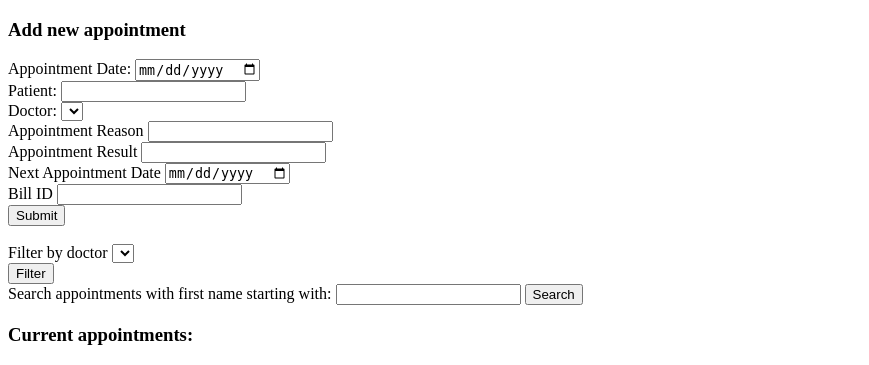
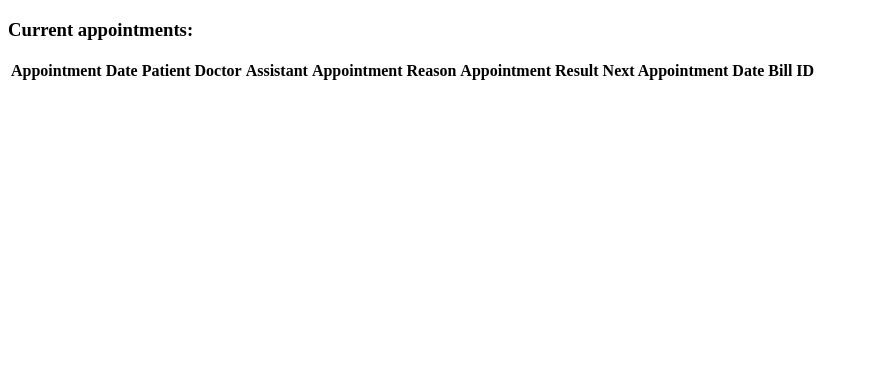
Before and after one commit to chosunosu/cs340_finalProject, a Node server app: page /appts/filter/1 in a window 1280 px wide. Shown: the top 365 px of the page, without its empty margins (0-869 px from the left). Run offline with Node 20, Linux system fonts and the light colour scheme; data comes from the database, SQL or seed files in the repository; data that the repository does not hold is empty; some libraries are stand-ins or nearby versions.

Commit message:
incremental testing of appts page

```diff
--- a/appts.js
+++ b/appts.js
@@ -81,7 +81,7 @@ module.exports = function(){
         context.jsscripts = ["deleteappt.js","filterappts.js","searchappts.js"];
         var mysql = req.app.get('mysql');
         getAppts(res, mysql, context, complete);
-        getPlanets(res, mysql, context, complete);
+        getDoctors(res, mysql, context, complete);
         function complete(){
             callbackCount++;
             if(callbackCount >= 2){
@@ -132,7 +132,7 @@ module.exports = function(){
         context.jsscripts = ["selectedplanet.js", "updateappt.js"];
         var mysql = req.app.get('mysql');
         getAppt(res, mysql, context, req.params.id, complete);
-        getPlanets(res, mysql, context, complete);
+        getDoctors(res, mysql, context, complete);
         function complete(){
             callbackCount++;
             if(callbackCount >= 2){
--- a/views/appts.handlebars
+++ b/views/appts.handlebars
@@ -2,43 +2,7 @@
 {{#each foo}}
 {{this}}
 {{/each}}
-<h3>Add new appointment</h3>
-<form id="addappt" action="/appts" method="post">
-    Appointment Date: <input type="date" name="appt_date"><br>
-    Patient: <input type="number" name="patient_id"><br>
-    Doctor: <select name="doctor_id">
-        {{#each doctor}}
-        <option value="{{id}}">{{name}}</option>
-        {{/each}}
-    Assistant: <select name="assist_id">
-        {{#each assistant}}
-        <option value="{{id}}">{{name}}</option>
-        {{/each}}<br>
-    Appointment Reason <input type="text" name="appt_reason"><br>
-    Appointment Result <input type="text" name="appt_result"><br>
-    Next Appointment Date <input type="date" name="next_appt_date"><br>
-    Bill ID  <input type="number" name="bill_id"><br>
-    <input type="submit" value="Submit">
- </form>
-<br/>
 
-<form id='filter_appts' action='' method=''>
-<!--- this form does not submit directly, the button handles all the interaction with backend -->
-    <label> Filter by doctor </label>
-    <select id='doctor_filter' name="doctor">
-        {{#each doctor}}
-        <option value="{{id}}">{{name}}</option>
-        {{/each}}
-    </select><br>
-    <input type="button" value="Filter" onclick="filterApptsByDoctor()">
-</form>
-
-<form id='search_appts' action='' method=''>
-<!--- this form does not submit directly, the button handles all the interaction with backend -->
-    <label> Search appointments with first name starting with:</label>
-    <input id='first_name_search_string' type='text' name='first_name_search_string' value=''>
-    <input type="button" value="Search" onclick="searchApptsByFirstName()">
-</form>
 
 <h3>Current appointments:</h3>
 <table>
```
Also changed, not shown: 1 other file.
